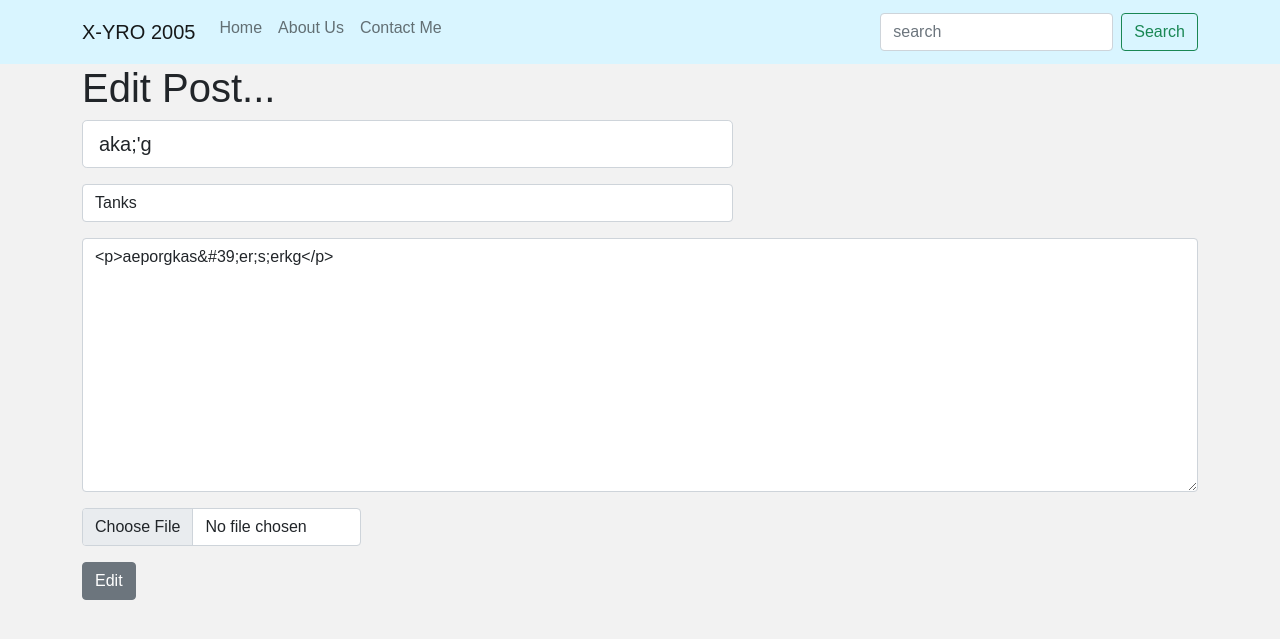
After one commit to Adel5002/Bulletin-Board, a Django app: a page that uses templates/base.html in a window 1280 px wide. The commit adds this page. Shown: the top 639 px of the page. Run offline with Django 4.2, Linux system fonts and the light colour scheme; data comes from the database, SQL or seed files in the repository; both versions use the stored data as it was after the commit; parts of the project's set-up code (start-up, migrations or seed data) failed here and were passed over; some libraries are stand-ins or nearby versions.

Commit message:
Editing-Deleting Post realisation

```diff
--- a/MMORPGapp/urls.py
+++ b/MMORPGapp/urls.py
@@ -2,13 +2,14 @@ from django.conf import settings
 from django.conf.urls.static import static
 from django.urls import path
 
-from .views import BoardListView, CreatePost, BoardDetailView
+from .views import BoardListView, CreatePost, BoardDetailView, EditPost, DeletePost
 
 urlpatterns = [
     path('', BoardListView.as_view(), name='home'),
     path('add_post/', CreatePost.as_view(), name='add_post'),
     path('post/<slug:slug>/', BoardDetailView.as_view(), name='post_details'),
-
+    path('post/<slug:slug>/edit/', EditPost.as_view(), name='edit_post'),
+    path('post/<slug:slug>/delete/', DeletePost.as_view(), name='delete_post'),
 ]
 
 urlpatterns +=static(settings.MEDIA_URL, document_root=settings.MEDIA_ROOT)
--- a/MMORPGapp/views.py
+++ b/MMORPGapp/views.py
@@ -1,6 +1,6 @@
-from django.shortcuts import render
-from django.urls import reverse_lazy
-from django.views.generic import ListView, CreateView, DetailView
+from django.shortcuts import render, get_object_or_404
+from django.urls import reverse_lazy, reverse
+from django.views.generic import ListView, CreateView, DetailView, UpdateView, DeleteView
 
 from .forms import PostForm
 from .models import Post
@@ -32,3 +32,21 @@ class CreatePost(CreateView):
         self.object.save()
 
         return super().form_valid(form)
+
+
+class EditPost(UpdateView):
+    model = Post
+    form_class = PostForm
+    template_name = 'edit_post.html'
+
+    def get_queryset(self):
+        self.post = get_object_or_404(Post, slug=self.kwargs['slug'])
+        queryset = Post.objects.filter()
+        return queryset
+
+
+class DeletePost(DeleteView):
+    model = Post
+    template_name = 'delete_post.html'
+
+    success_url = reverse_lazy('home')
--- a/templates/base.html
+++ b/templates/base.html
@@ -30,9 +30,11 @@
                         <li class="nav-item">
                             <a href="#" class="nav-link">Contact Me</a>
                         </li>
+                        {% if user.is_authenticated %}
                         <li class="nav-item">
                             <a href="{% url 'add_post' %}" class="nav-link">Add Post</a>
                         </li>
+                        {% endif %}
                     </ul>
                     <form class="d-flex">
                         <input type="search" placeholder="search" class="form-control me-2">
--- /dev/null
+++ b/templates/edit_post.html
@@ -0,0 +1,24 @@
+{% extends 'base.html' %}
+
+
+{% block title %}Edit Post{% endblock %}
+
+
+{% block content %}
+
+
+    <div class="container">
+        <h1>Edit Post...</h1>
+        <form method="POST" enctype="multipart/form-data">
+            {% csrf_token %}
+            {{ form.media }}
+            <div class="mb-3 col-7"><input type="{{form.title.label}}" name="{{ form.title.name }}" id="{{ form.title.id_for_label }}" placeholder="{{ form.title.label }}" class="form-control form-control-lg" value="{{ form.title.initial }}"></div>
+            <div class="mb-3 col-7">{{ form.categories }}</div>
+            <div class="mb-3">{{ form.body }}</div>
+            <div class="mb-3 col-3">{{ form.upload }}</div>
+
+            <div><button class="btn btn-secondary">Edit</button></div>
+        </form>
+
+    </div>
+{% endblock %}
--- a/templates/postdetails.html
+++ b/templates/postdetails.html
@@ -7,6 +7,10 @@
         <div class="row">
             <h1 class="text-center mt-3">{{ posts.title }}</h1>
             <div class="text-center mt-3">{{ posts.body|safe }}</div>
+            {% if user == posts.author %}
+                <div class="col-1 ms-auto"><a class="btn btn-primary" href="{% url 'edit_post' posts.slug %}">Edit</a></div>
+                <div class="col-1 me-auto"><a class="btn btn-danger" href="{% url 'delete_post' posts.slug %}">Delete</a></div>
+            {% endif %}
         </div>
     </div>
 {% endblock %}
```
Also changed, not shown: templates/delete_post.html (added, +20 -0 lines), db.sqlite3, media/uploads/maxresdefault_hMHwFww.jpg (added), media/uploads/Снимок_экрана_56.png (added), media/uploads/Снимок_экрана_56_i9K2MAr.png (added), media/uploads/Снимок_экрана_57.png (added), media/uploads/Снимок_экрана_70.png (added).
